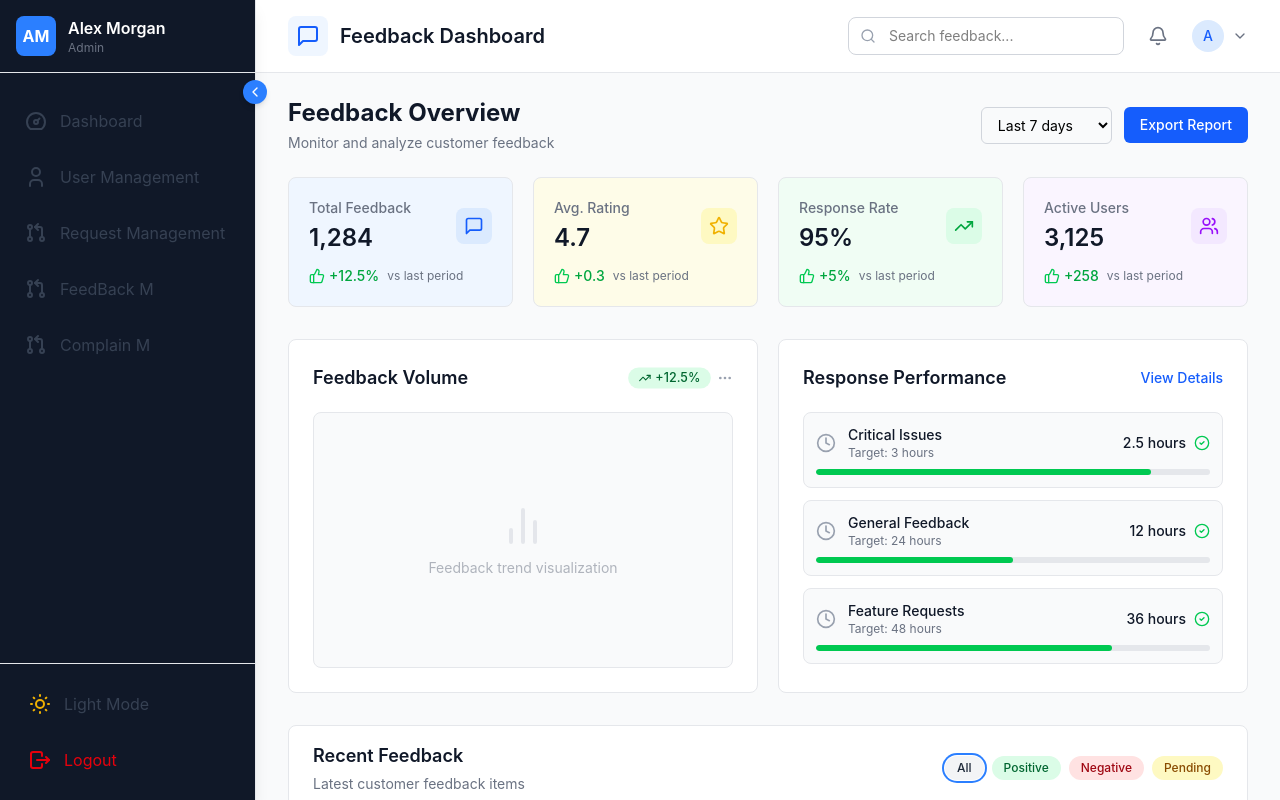
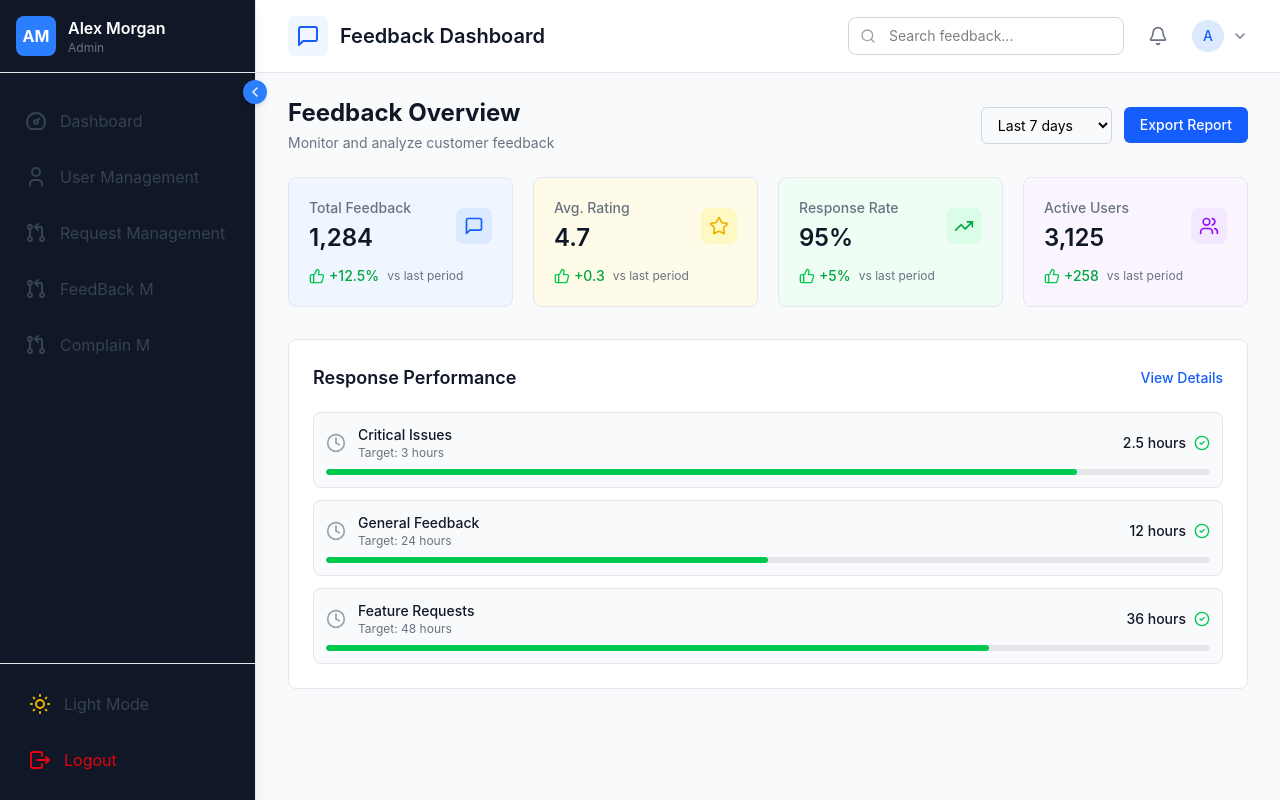
Before and after one commit to Aravinda-99/E_Garbage_Management_System, a React (Vite) app in the folder client/Client/: page /AdminDashboard in a window 1280 px wide. Both pictures are taken after a click on the button "FeedBack M". Built offline with nearby package versions, Linux system fonts and the light colour scheme.

Commit message:
remove component from feedback page

```diff
--- a/client/Client/src/Components/Admin/FeedBackM/FeedbackOverView.jsx
+++ b/client/Client/src/Components/Admin/FeedBackM/FeedbackOverView.jsx
@@ -174,48 +174,13 @@ function FeedbackDashboard() {
           ))}
         </motion.div>
 
-        {/* Charts Section */}
+        {/* Charts Section - Only Response Performance remains */}
         <motion.div
-          className="grid grid-cols-1 lg:grid-cols-2 gap-5 mb-8"
+          className="grid grid-cols-1 gap-5 mb-8"
           initial={{ opacity: 0, y: 10 }}
           animate={{ opacity: 1, y: 0 }}
           transition={{ delay: 0.4 }}
         >
-          <motion.div
-            className="bg-white rounded-lg border border-gray-200 p-6"
-            whileHover={{ y: -5, boxShadow: "0 10px 15px -3px rgba(0, 0, 0, 0.1)" }}
-            transition={{ type: "spring", stiffness: 300 }}
-          >
-            <div className="flex items-center justify-between mb-5">
-              <h2 className="text-lg font-semibold text-gray-900">Feedback Volume</h2>
-              <div className="flex items-center space-x-2">
-                <motion.span
-                  className="inline-flex items-center px-2.5 py-0.5 rounded-full text-xs font-medium bg-green-100 text-green-800"
-                  animate={{
-                    scale: [1, 1.05, 1],
-                    transition: { repeat: Infinity, duration: 2 }
-                  }}
-                >
-                  <TrendingUp className="h-3 w-3 mr-1" />
-                  +12.5%
-                </motion.span>
-                <MoreHorizontal className="h-4 w-4 text-gray-400 cursor-pointer hover:text-gray-600" />
-              </div>
-            </div>
-            <div className="h-64 flex items-center justify-center bg-gray-50 rounded-lg border border-gray-200">
-              <motion.div
-                className="text-center"
-                animate={{
-                  opacity: [0.5, 1, 0.5],
-                  transition: { repeat: Infinity, duration: 3 }
-                }}
-              >
-                <BarChart2 className="h-12 w-12 text-gray-300 mx-auto mb-2" />
-                <p className="text-sm text-gray-500">Feedback trend visualization</p>
-              </motion.div>
-            </div>
-          </motion.div>
-
           <motion.div
             className="bg-white rounded-lg border border-gray-200 p-6"
             whileHover={{ y: -5, boxShadow: "0 10px 15px -3px rgba(0, 0, 0, 0.1)" }}
@@ -259,69 +224,6 @@ function FeedbackDashboard() {
               ))}
             </div>
           </motion.div>
-        </motion.div>
-
-        {/* Recent Feedback */}
-        <motion.div
-          className="bg-white rounded-lg border border-gray-200 overflow-hidden"
-          initial={{ opacity: 0, y: 20 }}
-          animate={{ opacity: 1, y: 0 }}
-          transition={{ delay: 0.5 }}
-        >
-          <div className="px-6 py-4 border-b border-gray-200 flex flex-col sm:flex-row sm:items-center sm:justify-between">
-            <div className="mb-3 sm:mb-0">
-              <h2 className="text-lg font-semibold text-gray-900">Recent Feedback</h2>
-              <p className="text-sm text-gray-500 mt-1">Latest customer feedback items</p>
-            </div>
-            <div className="flex flex-wrap gap-2">
-              {[
-                { label: 'All', value: 'all', class: 'bg-gray-100 text-gray-800 hover:bg-gray-200' },
-                { label: 'Positive', value: 'positive', class: 'bg-green-100 text-green-800 hover:bg-green-200' },
-                { label: 'Negative', value: 'negative', class: 'bg-red-100 text-red-800 hover:bg-red-200' },
-                { label: 'Pending', value: 'pending', class: 'bg-yellow-100 text-yellow-800 hover:bg-yellow-200' }
-              ].map((filter) => (
-                <motion.button
-                  key={filter.value}
-                  onClick={() => setSelectedFilter(filter.value)}
-                  className={`px-3 py-1 text-xs font-medium rounded-full transition-colors duration-200 ${
-                    filter.class
-                  } ${
-                    selectedFilter === filter.value ? 'ring-2 ring-offset-1 ring-blue-500' : ''
-                  }`}
-                  whileHover={{ scale: 1.05 }}
-                  whileTap={{ scale: 0.95 }}
-                >
-                  {filter.label}
-                </motion.button>
-              ))}
-            </div>
-          </div>
-          <div className="divide-y divide-gray-200">
-            <AnimatePresence>
-              {feedbackItems.map((item, index) => (
-                <FeedbackItem key={index} {...item} index={index} />
-              ))}
-            </AnimatePresence>
-          </div>
-          <div className="px-6 py-3 border-t border-gray-200 flex items-center justify-between text-sm text-gray-500">
-            <span>Showing 4 of 1,284 feedback items</span>
-            <div className="flex space-x-4">
-              <motion.button
-                className="hover:text-gray-700 disabled:opacity-50"
-                disabled
-                whileHover={{ x: -2 }}
-              >
-                Previous
-              </motion.button>
-              <motion.button
-                className="text-blue-600 hover:text-blue-800 font-medium"
-                whileHover={{ x: 2 }}
-                whileTap={{ scale: 0.95 }}
-              >
-                Next
-              </motion.button>
-            </div>
-          </div>
         </motion.div>
       </main>
     </div>
@@ -424,97 +326,4 @@ function ResponseTimeItem({ category, avgTime, target, isWithinTarget, progress,
   );
 }
 
-function FeedbackItem({ user, time, message, status, rating, index }) {
-  const statusColors = {
-    positive: { bg: 'bg-green-100', text: 'text-green-800' },
-    negative: { bg: 'bg-red-100', text: 'text-red-800' },
-    pending: { bg: 'bg-yellow-100', text: 'text-yellow-800' }
-  };
-
-  return (
-    <motion.div
-      className="px-6 py-4 hover:bg-gray-50 transition-colors duration-150"
-      initial={{ opacity: 0, y: 10 }}
-      animate={{ opacity: 1, y: 0 }}
-      transition={{ delay: 0.1 + index * 0.05 }}
-      exit={{ opacity: 0, x: -10 }}
-      whileHover={{ x: 5 }}
-    >
-      <div className="flex items-start justify-between mb-2">
-        <div className="flex items-start">
-          <motion.div
-            className="h-10 w-10 rounded-full bg-blue-100 flex items-center justify-center mr-3"
-            whileHover={{ scale: 1.1 }}
-            whileTap={{ scale: 0.9 }}
-          >
-            <span className="text-sm font-medium text-blue-600">{user.charAt(0)}</span>
-          </motion.div>
-          <div>
-            <p className="text-sm font-medium text-gray-900">{user}</p>
-            <div className="flex items-center mt-1">
-              <ClockIcon className="h-3 w-3 text-gray-400 mr-1" />
-              <span className="text-xs text-gray-500">{time}</span>
-            </div>
-          </div>
-        </div>
-        <div className="flex items-center space-x-2">
-          <motion.span
-            className={`px-2.5 py-0.5 rounded-full text-xs font-medium ${statusColors[status].bg} ${statusColors[status].text}`}
-            whileHover={{ scale: 1.05 }}
-          >
-            {status.charAt(0).toUpperCase() + status.slice(1)}
-          </motion.span>
-          <motion.div
-            className="flex items-center"
-            whileHover={{ scale: 1.1 }}
-          >
-            <Star className="h-4 w-4 text-yellow-400" />
-            <span className="ml-1 text-sm font-medium text-gray-600">{rating}</span>
-          </motion.div>
-        </div>
-      </div>
-      <motion.p
-        className="text-sm text-gray-600 pl-13"
-        initial={{ opacity: 0 }}
-        animate={{ opacity: 1 }}
-        transition={{ delay: 0.2 + index * 0.05 }}
-      >
-        {message}
-      </motion.p>
-    </motion.div>
-  );
-}
-
-// Sample data
-const feedbackItems = [
-  {
-    user: 'John Smith',
-    time: '2 hours ago',
-    message: 'The new interface is much more intuitive and user-friendly. Great job on the update!',
-    status: 'positive',
-    rating: 5
-  },
-  {
-    user: 'Sarah Johnson',
-    time: '4 hours ago',
-    message: 'Having issues with the export functionality. The CSV files are not formatting correctly.',
-    status: 'negative',
-    rating: 2
-  },
-  {
-    user: 'Michael Wilson',
-    time: '5 hours ago',
-    message: 'Would love to see dark mode implementation in the next update. The current bright interface strains my eyes during night work.',
-    status: 'pending',
-    rating: 4
-  },
-  {
-    user: 'Emily Brown',
-    time: '1 day ago',
-    message: 'The new search feature has greatly improved my workflow efficiency. Finding documents is now 3x faster!',
-    status: 'positive',
-    rating: 5
-  }
-];
-
 export default FeedbackDashboard;
```
